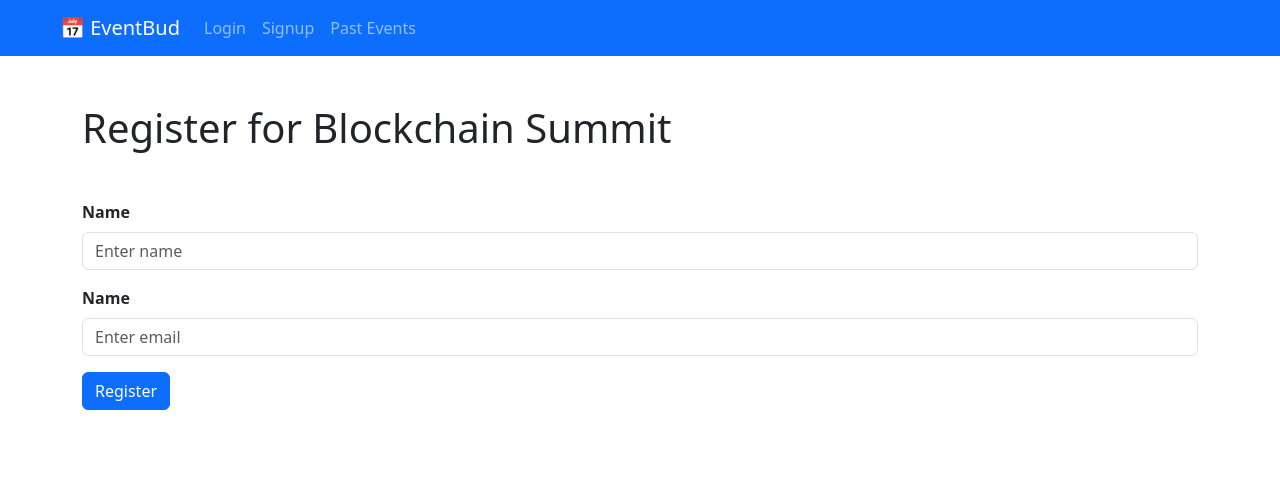
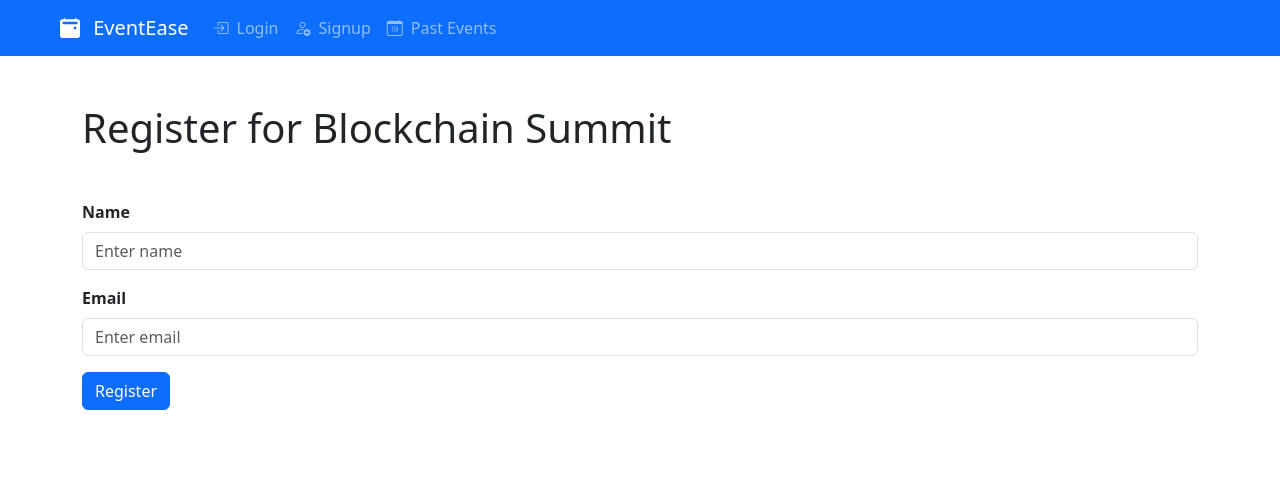
Before and after one commit to nsec-vat-django/event-management-platform, a Django app: page /events/register/29/ in a window 1280 px wide. Shown: the top 503 px of the page. Run offline with Django 5.2, Linux system fonts and the light colour scheme; data comes from the database, SQL or seed files in the repository; both versions use the stored data as it was after the commit.

Commit message:
Fix look and feel

```diff
--- a/mysite/events/templates/events/layout.html
+++ b/mysite/events/templates/events/layout.html
@@ -12,13 +12,14 @@
   <script src="https://cdn.jsdelivr.net/npm/bootstrap@5.3.3/dist/js/bootstrap.bundle.min.js"
     integrity="sha384-YvpcrYf0tY3lHB60NNkmXc5s9fDVZLESaAA55NDzOxhy9GkcIdslK1eN7N6jIeHz"
     crossorigin="anonymous"></script>
+  <link rel="stylesheet" href="https://cdn.jsdelivr.net/npm/bootstrap-icons@1.11.3/font/bootstrap-icons.min.css">
 </head>
 
 <body>
   <!-- navbar  -->
   <nav class="navbar navbar-expand-lg bg-primary px-md-5" data-bs-theme="dark">
     <div class="container-fluid">
-      <a class="navbar-brand" href="{% url 'events' %}">📅 EventBud</a>
+      <a class="navbar-brand" href="{% url 'events' %}"><i class="bi bi-calendar2-event-fill me-2"></i> EventEase</a>
       <button class="navbar-toggler" type="button" data-bs-toggle="collapse" data-bs-target="#navbarSupportedContent"
         aria-controls="navbarSupportedContent" aria-expanded="false" aria-label="Toggle navigation">
         <span class="navbar-toggler-icon"></span>
@@ -27,29 +28,29 @@
         <ul class="navbar-nav me-auto mb-2 mb-lg-0">
           {% if user.is_authenticated %}
           <li class="nav-item">
-            <a class="nav-link" href="{% url 'logout' %}">Logout</a>
+            <a class="nav-link" href="{% url 'logout' %}"><i class="bi bi-box-arrow-left me-2"></i>Logout</a>
           </li>
           {% else %}
           <li class="nav-item">
-            <a class="nav-link" href="{% url 'login' %}">Login</a>
+            <a class="nav-link" href="{% url 'login' %}"><i class="bi bi-box-arrow-in-right me-2"></i>Login</a>
           </li>
           <li class="nav-item">
-            <a class="nav-link" href="{% url 'register' %}">Signup</a>
+            <a class="nav-link" href="{% url 'register' %}"><i class="bi bi-person-add me-2"></i>Signup</a>
           </li>
           {% endif %}
           <li class="nav-item">
             {% if request.resolver_match.url_name == 'past_events' %}
-            <a class="nav-link" href="{% url 'events' %}">Upcoming Events</a>
+            <a class="nav-link" href="{% url 'events' %}"><i class="bi bi-calendar-day me-2"></i>Upcoming Events</a>
             {% else %}
-            <a class="nav-link" href="{% url 'past_events' %}">Past Events</a>
+            <a class="nav-link" href="{% url 'past_events' %}"><i class="bi bi-calendar-date me-2"></i>Past Events</a>
             {% endif %}
           </li>
           {% if user.is_authenticated %}
           <li class="nav-item">
             {% if request.resolver_match.url_name == 'my_events' %}
-            <a class="nav-link" href="{% url 'events' %}">Upcoming Events</a>
+            <a class="nav-link" href="{% url 'events' %}"><i class="bi bi-calendar-day me-2"></i>Upcoming Events</a>
             {% else %}
-            <a class="nav-link" href="{% url 'my_events' %}">My Events</a>
+            <a class="nav-link" href="{% url 'my_events' %}"><i class="bi bi-calendar-heart me-2"></i>My Events</a>
             {% endif %}
           </li>
           {% endif %}
--- a/mysite/events/templates/events/register_events.html
+++ b/mysite/events/templates/events/register_events.html
@@ -12,7 +12,7 @@
         name="name" />
     </div>
     <div class="mb-3 fw-bold">
-      <label for="exampleFormControlInput1" class="form-label">Name</label>
+      <label for="exampleFormControlInput1" class="form-label">Email</label>
       <input type="email" class="form-control" id="exampleFormControlInput1" placeholder="Enter email" required
         name="email" />
     </div>
```
Also changed, not shown: mysite/db.sqlite3.
